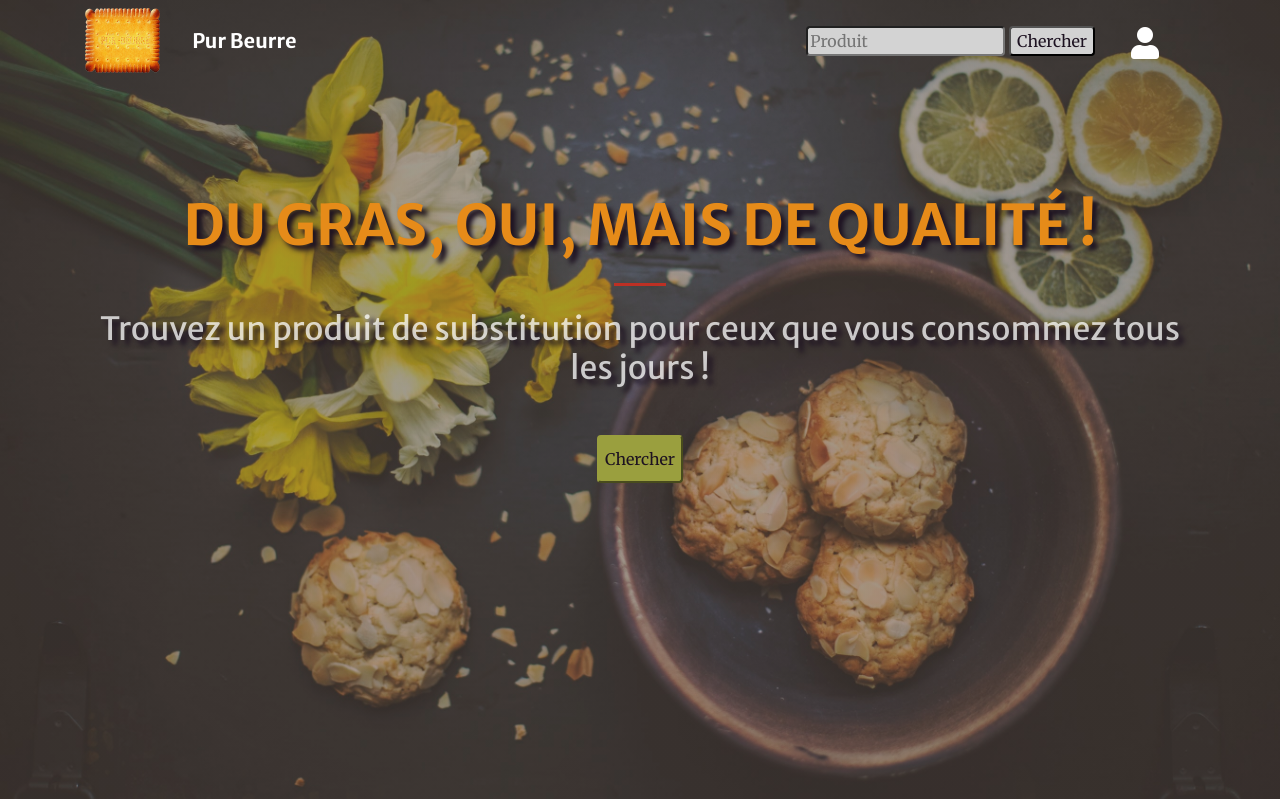
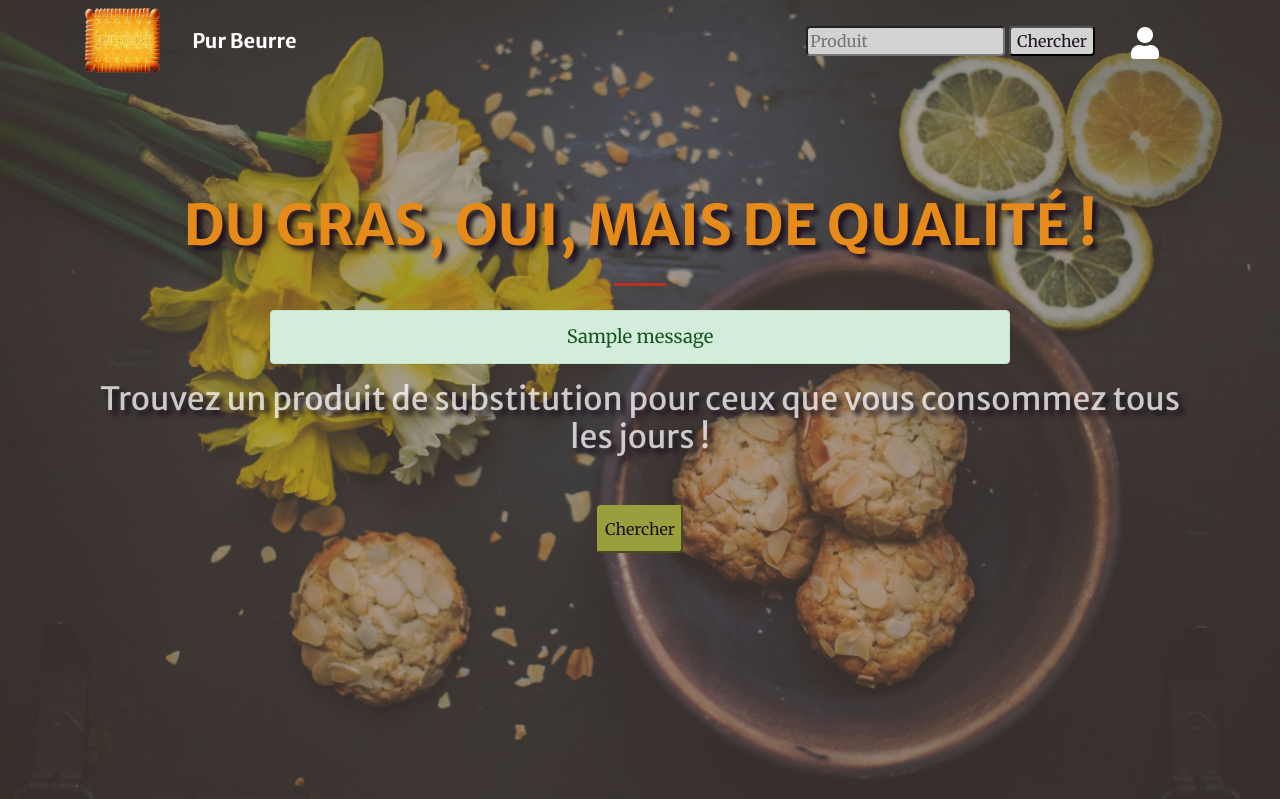
Before and after one commit to pythonmentor/sebastienz-p8, a Django app: template store/templates/store/index.html in a window 1280 px wide. Shown: the top 799 px of the page. Run offline with Django 3.2, Linux system fonts and the light colour scheme; the template is opened without the code that fills it, so the values that code supplies are empty; tables that the repository leaves empty hold one stand-in row (values such as "Sample post"); one stand-in notice (Sample message) is shown; some libraries are stand-ins or nearby versions.

Commit message:
Added messages tags in all templates

```diff
--- a/accounts/templates/accounts/login.html
+++ b/accounts/templates/accounts/login.html
@@ -14,7 +14,7 @@
         <form action="{% url 'accounts:login' %}" method="post">
         {% if messages %}
             {% for message in messages %}
-            <p class="errorlist">{{ message }}</p>
+            <p class="message rounded alert alert-danger">{{ message }}</p>
             {% endfor %}
         {% endif %}
         {% csrf_token %}
--- a/accounts/templates/accounts/myaccount.html
+++ b/accounts/templates/accounts/myaccount.html
@@ -20,9 +20,9 @@
         {% csrf_token %}
         <p class="form-group">
             {% for field in account_form %}
-                <p class="">{{ field.label_tag }}{{ field }}</p>
+                <p class="rounded">{{ field.label_tag }}{{ field }}</p>
                 {% if field.errors %}
-                    <span class="error_message">{{ field.errors }}</span>
+                    <span class="message rounded alert alert-danger">{{ field.errors }}</span>
                 {% endif %}
             {% endfor %}
         </p>
--- a/store/templates/store/favorites.html
+++ b/store/templates/store/favorites.html
@@ -41,6 +41,11 @@
                 {% if products_list|length_is:"0" %}
                     <h1 class="alert-danger">Vous n'avez enregistré aucun produit !</h1>
                 {% endif %}
+                {% if messages %}
+                    {% for message in messages %}
+                        <p class="message offset-2 col-8 rounded alert {% if message.tags %}alert-{{ message.tags }}{% endif %}">{{ message }}</p>
+                    {% endfor %}
+                {% endif %}
               </div>
             </div>
             <div class="row mx-auto">
--- a/store/templates/store/index.html
+++ b/store/templates/store/index.html
@@ -1,6 +1,11 @@
 {% extends 'store/base.html' %}
 {% load static %}
 {% block header_content %}
+    {% if messages %}
+        {% for message in messages %}
+            <p class="message offset-2 col-8 rounded alert {% if message.tags %}alert-{{ message.tags }}{% endif %}">{{ message }}</p>
+        {% endfor %}
+    {% endif %}
     <h2 class="text-white-75 text-shadow font-weight-light mb-5">Trouvez un produit de substitution pour ceux que vous consommez tous les jours !</h2>
     <div class="col-lg-8 offset-lg-2 align-self-baseline">
       {% include 'store/search_form.html' %}
--- a/store/templates/store/products.html
+++ b/store/templates/store/products.html
@@ -57,6 +57,11 @@
                 {% else %}
                    <h3 class="text-uppercase text-white font-weight-bold">Vos produits favorits:</h3>
                 {% endif %}
+                {% if messages %}
+                    {% for message in messages %}
+                        <p class="message offset-2 col-8 rounded alert {% if message.tags %}alert-{{ message.tags }}{% endif %}">{{ message }}</p>
+                    {% endfor %}
+                {% endif %}
 
               </div>
             </div>
```
